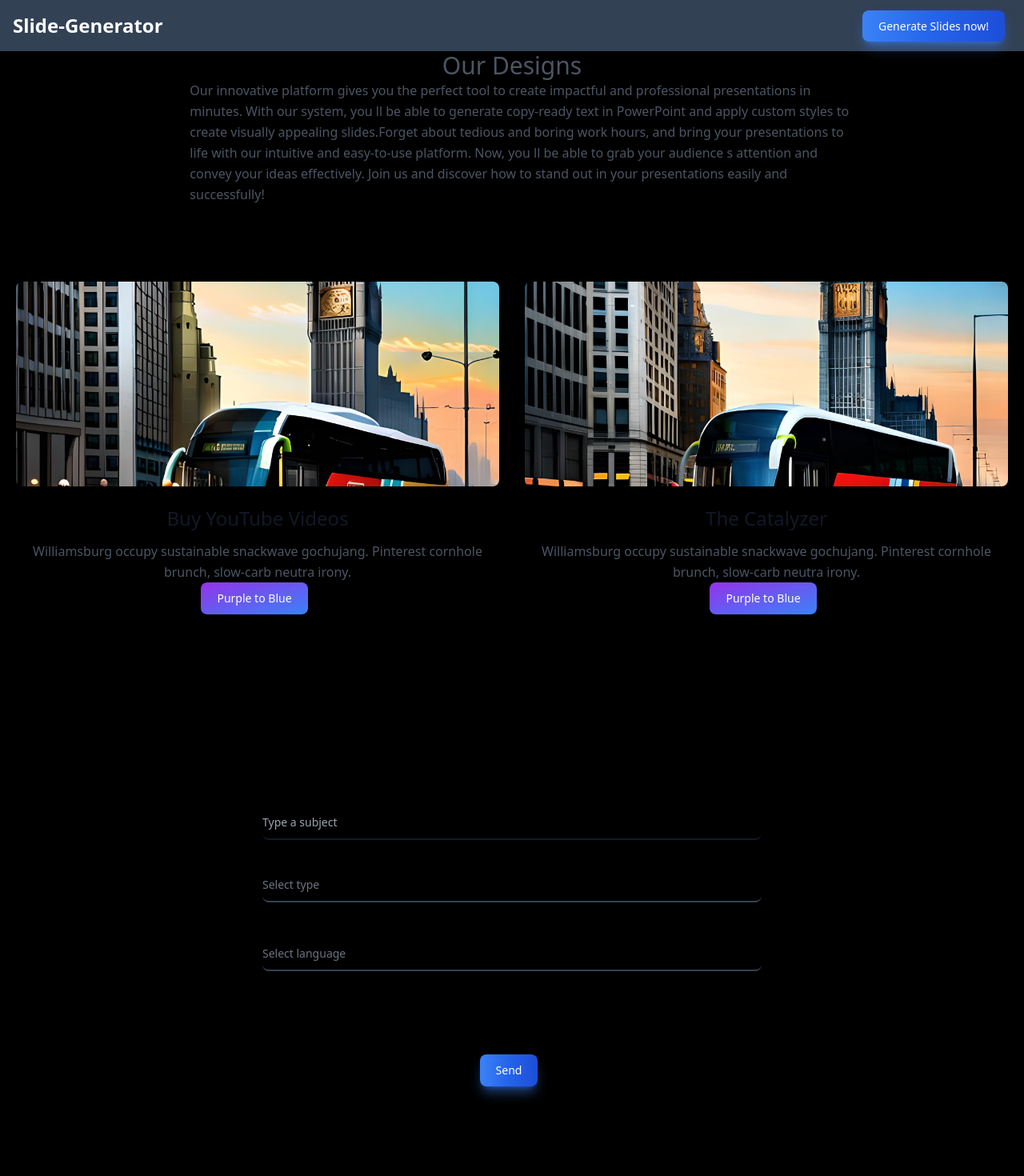
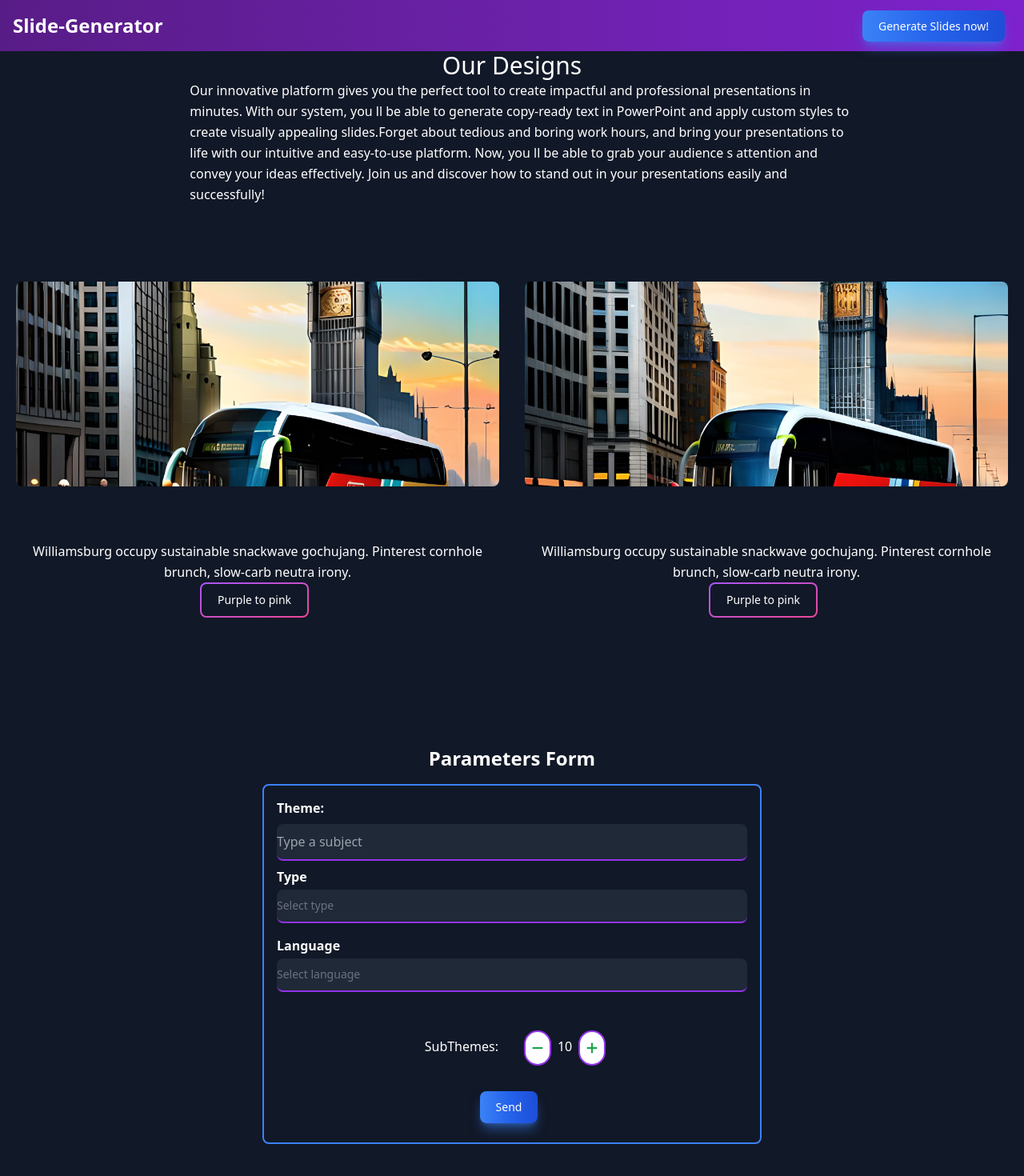
Before and after one commit to Francisco-Amador/Slide-Generator-App, a Next.js app in the folder slide-generator/: page / in a window 1280 px wide. Shown: the top 1470 px of the page at 80% size. Built offline with nearby package versions, Linux system fonts and the light colour scheme.

Commit message:
[UPDATE GOLBAL TAILWIND]
The design of the application is being updated

```diff
--- a/slide-generator/src/Layout/Layout.tsx
+++ b/slide-generator/src/Layout/Layout.tsx
@@ -11,7 +11,7 @@ const Layout = ({ children }: LayoutProps) => {
         <>
             <NavBar/>
             <ProductSection/>
-            <main className="bg-black flex justify-center items-center ">{children}</main>
+            <main className="bg-gray-900 flex justify-center items-center ">{children}</main>
             <Footer></Footer>
         </>
     );
--- a/slide-generator/src/root/components/Footer/Footer.tsx
+++ b/slide-generator/src/root/components/Footer/Footer.tsx
@@ -2,7 +2,7 @@ import Link from "next/link";
 import Image from "next/image";
 export default function Footer() {
     return (
-        <footer className="bg-slate-700  shadow dark:bg-gray-900">
+        <footer className="bg-gray-800 shadow dark:bg-gray-900">
             <div className="w-full max-w-screen-xl mx-auto p-4 md:py-8">
                 <div className="sm:flex sm:items-center sm:justify-between">
                     <div className="flex items-center mb-4 sm:mb-0">
@@ -25,5 +25,4 @@ export default function Footer() {
             </div>
         </footer>
     )
-
 }
--- a/slide-generator/src/root/components/NavBar/NavBar.tsx
+++ b/slide-generator/src/root/components/NavBar/NavBar.tsx
@@ -1,7 +1,7 @@
 import Link from "next/link";
 export default function NavBar() {
     return (
-            <nav className="bg-slate-700 border-gray-200 dark:bg-gray-900">
+            <nav className="bg-gradient-to-r from-purple-900 via-purple-800 to-purple-700 border-gray-200 dark:bg-gray-900">
                 <div className="max-w-screen-xl flex flex-wrap items-center justify-between mx-auto p-4">
                     <div className="flex items-center">
                         <span className="self-center text-2xl font-semibold whitespace-nowrap text-white">
--- a/slide-generator/src/root/components/Product-Section/ProductSection.tsx
+++ b/slide-generator/src/root/components/Product-Section/ProductSection.tsx
@@ -3,7 +3,7 @@ import Link from "next/link";
 import Image from "next/image";
 export default function ProductSection() {
     return (
-        <section className="bg-black text-gray-600 body-font">
+        <section className="bg-gray-900 text-white body-font">
             <h1 className='text-center sm:text-3xl text-2xl'>Our Designs</h1>
             <p className="lg:pl-6 lg:w-2/3 mx-auto leading-relaxed text-base">
                 Our innovative platform gives you the perfect tool to create impactful and professional presentations in minutes. With our system, you ll be able to generate copy-ready text in PowerPoint and apply custom styles to create visually appealing slides.Forget about tedious and boring work hours, and bring your presentations to life with our intuitive and easy-to-use platform. Now, you ll be able to grab your audience s attention and convey your ideas effectively. Join us and discover how to stand out in your presentations easily and successfully!
@@ -22,7 +22,11 @@ export default function ProductSection() {
                         </div>
                         <h2 className="title-font text-2xl font-medium text-gray-900 mt-6 mb-3">Buy YouTube Videos</h2>
                         <p className="leading-relaxed text-base">Williamsburg occupy sustainable snackwave gochujang. Pinterest cornhole brunch, slow-carb neutra irony.</p>
-                        <button  className="text-white bg-gradient-to-br from-purple-600 to-blue-500 hover:bg-gradient-to-bl focus:ring-4 focus:outline-none focus:ring-blue-300 dark:focus:ring-blue-800 font-medium rounded-lg text-sm px-5 py-2.5 text-center mr-2 mb-2">Purple to Blue</button>
+                        <button className="relative inline-flex items-center justify-center p-0.5 mb-2 mr-2 overflow-hidden text-sm font-medium text-white rounded-lg group bg-gradient-to-br from-purple-500 to-pink-500 group-hover:from-purple-500 group-hover:to-pink-500 hover:text-white dark:text-white focus:ring-4 focus:outline-none focus:ring-purple-200 dark:focus:ring-purple-800">
+                            <span className="relative px-5 py-2.5 transition-all ease-in duration-75  bg-gray-900 rounded-md group-hover:bg-opacity-0">
+                                Purple to pink
+                            </span>
+                        </button>
                     </div>
                     <div className="sm:w-1/2 mb-10 px-4">
                         <div className="rounded-lg h-64 overflow-hidden">
@@ -36,7 +40,11 @@ export default function ProductSection() {
                         </div>
                         <h2 className="title-font text-2xl font-medium text-gray-900 mt-6 mb-3">The Catalyzer</h2>
                         <p className="leading-relaxed text-base">Williamsburg occupy sustainable snackwave gochujang. Pinterest cornhole brunch, slow-carb neutra irony.</p>
-                        <button  className="text-white bg-gradient-to-br from-purple-600 to-blue-500 hover:bg-gradient-to-bl focus:ring-4 focus:outline-none focus:ring-blue-300 dark:focus:ring-blue-800 font-medium rounded-lg text-sm px-5 py-2.5 text-center mr-2 mb-2">Purple to Blue</button>
+                        <button className="relative inline-flex items-center justify-center p-0.5 mb-2 mr-2 overflow-hidden text-sm font-medium text-white rounded-lg group bg-gradient-to-br from-purple-500 to-pink-500 group-hover:from-purple-500 group-hover:to-pink-500 hover:text-white dark:text-white focus:ring-4 focus:outline-none focus:ring-purple-200 dark:focus:ring-purple-800">
+                            <span className="relative px-5 py-2.5 transition-all ease-in duration-75  bg-gray-900 rounded-md group-hover:bg-opacity-0">
+                                Purple to pink
+                            </span>
+                        </button>
                     </div>
                 </div>
             </div>
--- a/slide-generator/src/root/components/formik/CustomInput.tsx
+++ b/slide-generator/src/root/components/formik/CustomInput.tsx
@@ -20,7 +20,7 @@ const CustomInput: React.FC<CustomInputProps> = ({ label, inputType, ...inputPro
     return (
         <>
             <div className="mb-2 flex flex-col items-start w-full">
-                <label className="text-start ">{label}</label>
+                <label className="text-white font-bold text-start ">{label}</label>
                 <div className="relative flex items-center w-full">
                     <input {...field} {...inputProps} type={inputType} className={inputClassName} />
                 </div>
--- a/slide-generator/src/root/components/formik/CustomSelect.tsx
+++ b/slide-generator/src/root/components/formik/CustomSelect.tsx
@@ -14,11 +14,11 @@ const CustomSelect: React.FC<CustomSelectProps> = ({ label, ...selectProps }) =>
     return (
         <>
             <div className="mb-4 w-full">
-                <label htmlFor={field.name} className="">
+                <label htmlFor={field.name} className="text-white font-bold">
                     {label}
                 </label>
                 <select {...field} {...selectProps} className={selectClassName} placeholder={selectProps.placeholder} />
-                {meta.touched && meta.error && <div className="border-red-600 text-red-950">{meta.error}</div>}
+                {meta.touched && meta.error && <div className="border-red-600  text-red-500">{meta.error}</div>}
             </div>
         </>
     );
--- a/slide-generator/src/root/components/formik/ItemCounter.tsx
+++ b/slide-generator/src/root/components/formik/ItemCounter.tsx
@@ -27,14 +27,14 @@ export const ItemCounter = ({setCounter}:Props) => {
 
     return (
         <div className="flex p-4">
-            <button className="mx-2" onClick={handleDecrement}>
+            <button className="border-2 border-purple-600 bg-white rounded-full  text-green-600 p-2" onClick={handleDecrement}>
                 <FontAwesomeIcon icon={faMinus} />
             </button>
 
-            <div>{count}</div>
+            <div className='text-white p-2'>{count}</div>
 
-            <button className="mx-2" onClick={handleIncrement}>
-                <FontAwesomeIcon icon={faPlus} />
+            <button className="border-2 border-purple-600 bg-white rounded-full  text-green-600 p-2 " onClick={handleIncrement}>
+                <FontAwesomeIcon icon={faPlus} className=''/>
             </button>
         </div>
     );
--- a/slide-generator/src/root/components/formik/formsClasses.ts
+++ b/slide-generator/src/root/components/formik/formsClasses.ts
@@ -1,3 +1,3 @@
-export const formsClasses = "border-gray-900 block w-1/2 rounded-lg py-2.5 text-sm text-gray-900 bg-transparent border-0 border-b-2 border-gray-300 appearance-none border-gray-600 dark:focus:border-blue-500 focus:outline-none focus:ring-0 focus:border-blue-600 peer w-full mt-2";
+export const formsClasses = "border-gray-900 block w-1/2 rounded-lg py-2.5 text-base text-white bg-gray-800 border-0 border-b-2 border-gray-300 appearance-none border-purple-600 dark:focus:border-blue-500 focus:outline-none focus:ring-0 focus:border-blue-600 peer w-full mt-2";
 
-export const formsClassesCustomSelect = ["w-full","block", "border-gray-300", "shadow-sm", "mt-1", "focus:border-blue-500", "focus:ring-blue-500", "py-1", "p-2", "border", "rounded-lg", "block", "py-2.5", "px-0", "text-sm", "text-gray-500", "bg-transparent", "border-0", "border-b-2", "border-gray-200", "appearance-none", "dark:text-gray-400", "border-gray-700", "focus:outline-none", "focus:ring-0", "border-gray-200", "peer", "w-full"];
+export const formsClassesCustomSelect = ["w-full","block", "shadow-sm", "mt-1", "focus:border-blue-500", "focus:ring-blue-500", "py-1", "p-2", "border", "rounded-lg", "block", "py-2.5", "px-0", "text-sm", "text-gray-500", "bg-gray-800", "border-0", "border-b-2", "appearance-none", "dark:text-gray-400", "border-purple-600", "focus:outline-none", "focus:ring-0", "border-gray-200", "peer", "w-full"];
--- a/slide-generator/src/root/components/gpt-generator/ParametersForm.tsx
+++ b/slide-generator/src/root/components/gpt-generator/ParametersForm.tsx
@@ -12,12 +12,10 @@ interface FormValues {
     type: string;
     language: string;
 }
-
 export default function ParametersForm() {
     const [subThemesNumber, setSubThemesNumber] = useState<number>(10);
     const { setSlideContextPrompt, setStore } = useSlideContext();
     const initialValues: FormValues = {} as FormValues;
-
     const onSubmit = (values: FormValues) => {
         const { theme, type, language } = values;
         const newParams = { language, countSubtheme: subThemesNumber } as Parameters;
@@ -26,11 +24,10 @@ export default function ParametersForm() {
         setSlideContextPrompt(prompt);
     }
     return (
-
         <Formik id="parametersForm" initialValues={initialValues} validationSchema={paramsMessage} onSubmit={onSubmit}>
             <div className="flex flex-col justify-center items-center w-screen p-4 h-auto mb-60 m-10">
-                <h1 className="text-2xl font-bold mb-4 text-center">Parameters Form</h1>
-                <Form className="flex flex-col justify-center  w-2/4">
+                <h2 className="text-white text-2xl font-bold mb-4 text-center">Parameters Form</h2>
+                <Form className="border-2 p-4 rounded-lg border-blue-500 flex flex-col justify-center  w-2/4">
                     <div className="flex flex-col justify-center items-center">
                         <CustomInput label="Theme:" name="theme" inputType="text" placeholder="Type a subject" />
                         <CustomSelect label="Type" name="type" >
@@ -48,7 +45,7 @@ export default function ParametersForm() {
                             ))}
                         </CustomSelect>
                         <div className="flex flex-row m-4">
-                            <label className="m-4">SubThemes:</label>
+                            <label className="text-white  m-4 mr-2 p-2">SubThemes:</label>
                             <ItemCounter setCounter={setSubThemesNumber} />
                         </div>
                         <button className="text-white bg-gradient-to-r from-blue-500 via-blue-600 to-blue-700 hover:bg-gradient-to-br focus:ring-4 focus:outline-none focus:ring-blue-300 dark:focus:ring-blue-800 shadow-lg shadow-blue-500/50 dark:shadow-lg dark:shadow-blue-800/80 font-medium rounded-lg text-sm px-5 py-2.5 text-center mr-2 mb-2" type="submit"> Send </button>
```
